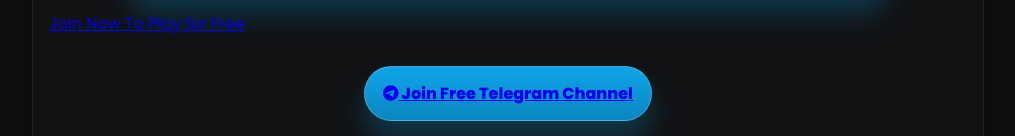
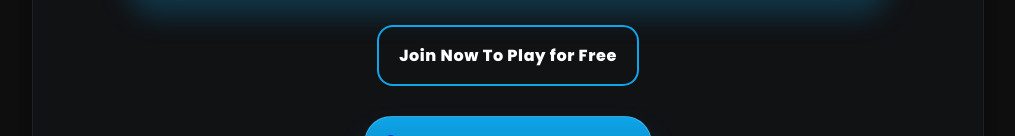
Before and after one commit to pre16d/stake-prediction, a plain HTML site: page index.html in a window 1280 px wide. Shown: the part 552-688 px from the top of the page, without its empty margins (132-1147 px from the left). Drawn offline with Linux system fonts and the light colour scheme.

Commit message:
index.html

```diff
--- a/index.html
+++ b/index.html
@@ -144,7 +144,7 @@ src="https://www.facebook.com/tr?id=4216686225213988&ev=PageView&noscript=1"
       </div>
 
       <div class="btn-row">
-        <a class="" href="https://t.me/+Kqglq-LGXJcyMzJk">Join Now To Play for Free</a>
+        <a class="cta outline" href="https://t.me/+Kqglq-LGXJcyMzJk">Join Now To Play for Free</a>
              <div class="big-pill">
         <a class="" href="https://t.me/+Kqglq-LGXJcyMzJk">
         <i class="fa-brands fa-telegram"></i> Join Free Telegram Channel
```
